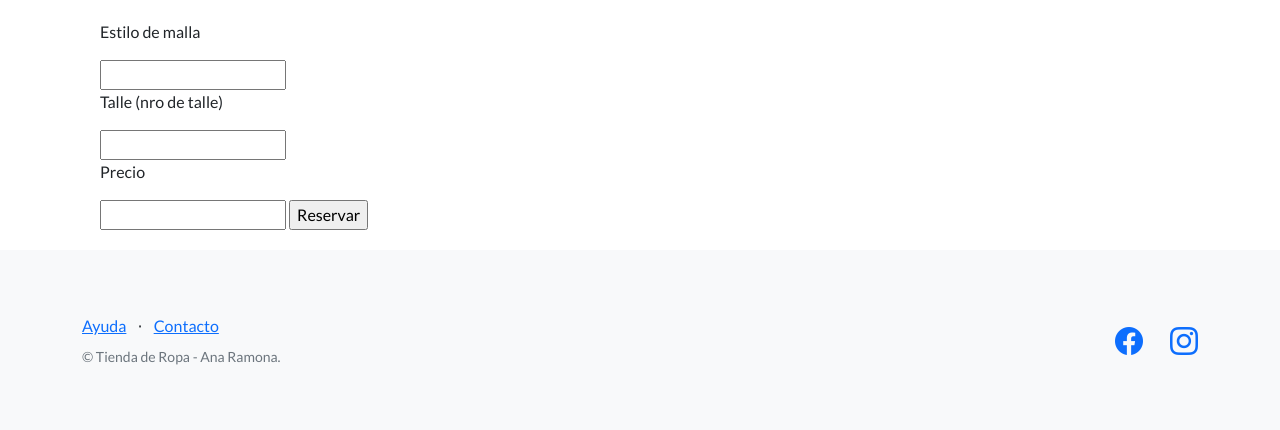
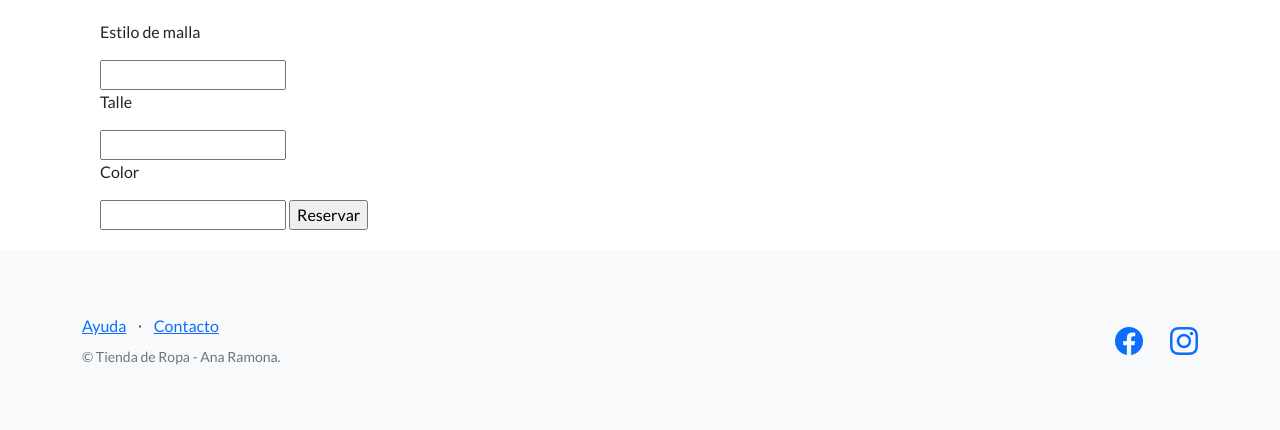
Before and after one commit to MonchiGassull/Tercera-pre-entrega-GASSULL, a Django app: page /ropa/pedido-malla/ in a window 1280 px wide. Shown: the part 66-496 px from the top of the page. Run offline with Django 4.2, Linux system fonts and the light colour scheme; some libraries are stand-ins or nearby versions.

Commit message:
Corregida base de datos

```diff
--- a/TiendaAnaRamona/templates/TiendaAnaRamona/formulario.html
+++ b/TiendaAnaRamona/templates/TiendaAnaRamona/formulario.html
@@ -5,10 +5,10 @@
     {% csrf_token %}
     <p>Tipo de vestido</p>
     <input type="text" name="nombre">
-    <p>Talle (nro de talle)</p>
+    <p>Talle</p>
     <input type="text" name="talle">
-    <p>Precio</p>
-    <input type="number" name="precio">
+    <p>Color</p>
+    <input type="text" name="color">
     <input type="submit" value="Reservar">
 </form>
 {% endblock contenido %}
--- a/TiendaAnaRamona/templates/TiendaAnaRamona/formulario_mallas.html
+++ b/TiendaAnaRamona/templates/TiendaAnaRamona/formulario_mallas.html
@@ -5,10 +5,10 @@
     {% csrf_token %}
     <p>Estilo de malla</p>
     <input type="text" name="nombre">
-    <p>Talle (nro de talle)</p>
+    <p>Talle</p>
     <input type="text" name="talle">
-    <p>Precio</p>
-    <input type="number" name="precio">
+    <p>Color</p>
+    <input type="text" name="color">
     <input type="submit" value="Reservar">
 </form>
 {% endblock contenido %}
--- a/TiendaAnaRamona/templates/TiendaAnaRamona/formulario_sombreros.html
+++ b/TiendaAnaRamona/templates/TiendaAnaRamona/formulario_sombreros.html
@@ -5,10 +5,10 @@
     {% csrf_token %}
     <p>Tipo de sombrero</p>
     <input type="text" name="nombre">
-    <p>Talle (nro de talle)</p>
+    <p>Talle</p>
     <input type="text" name="talle">
-    <p>Precio</p>
-    <input type="number" name="precio">
+    <p>Color</p>
+    <input type="text" name="color">
     <input type="submit" value="Reservar">
 </form>
 {% endblock contenido %}
--- a/TiendaAnaRamona/templates/TiendaAnaRamona/lista_mallas.html
+++ b/TiendaAnaRamona/templates/TiendaAnaRamona/lista_mallas.html
@@ -9,7 +9,7 @@
         {% endblock contenido_mallas %}
         <ul>
         {% for malla in mall %}
-            <li>{{ malla.nombre }}, {{ malla.talle }}, {{ malla.precio }}</li>
+            <li>{{ malla.nombre }}, {{ malla.talle }}, {{ malla.color }}</li>
         {% endfor %}
         </ul>
     </div>
--- a/TiendaAnaRamona/templates/TiendaAnaRamona/lista_sombreros.html
+++ b/TiendaAnaRamona/templates/TiendaAnaRamona/lista_sombreros.html
@@ -7,7 +7,7 @@
         <a href="{% url 'hacer_pedido_sombrero' %}">Reservar Sombrero</a>
         <ul>
         {% for sombrero in somb %}
-            <li>{{ sombrero.nombre }}, {{ sombrero.talle }}, {{ sombrero.precio }}</li>
+            <li>{{ sombrero.nombre }}, {{ sombrero.talle }}, {{ sombrero.color }}</li>
         {% endfor %}
         </ul>
     </div>
--- a/TiendaAnaRamona/templates/TiendaAnaRamona/lista_vestidos.html
+++ b/TiendaAnaRamona/templates/TiendaAnaRamona/lista_vestidos.html
@@ -7,7 +7,7 @@
         <a href="{% url 'hacer_pedido_vestido' %}">Reservar Vestido</a>
         <ul>
         {% for vestido in vest %}
-            <li>{{ vestido.nombre }}, {{ vestido.talle }}, {{ vestido.precio }}</li>
+            <li>{{ vestido.nombre }}, {{ vestido.talle }}, {{ vestido.color }}</li>
         {% endfor %}
         </ul>
     </div>
--- a/TiendaAnaRamona/views.py
+++ b/TiendaAnaRamona/views.py
@@ -43,9 +43,9 @@ def hacer_pedido_vestido(request):
     if request.method == "POST":
         data = request.POST
         nombre = data["nombre"]
-        precio = data["talle"]
-        talle = data["precio"]
-        vestido = Vestidos(nombre=nombre, talle=talle, precio=precio)
+        color = data["color"]
+        talle = data["talle"]
+        vestido = Vestidos(nombre=nombre, talle=talle, color=color)
         vestido.save()
 
 
@@ -62,9 +62,9 @@ def hacer_pedido_malla(request):
     if request.method == "POST":
         data = request.POST
         nombre = data["nombre"]
-        precio = data["talle"]
-        talle = data["precio"]
-        malla = Malla(nombre=nombre, talle=talle, precio=precio)
+        color = data["color"]
+        talle = data["talle"]
+        malla = Malla(nombre=nombre, talle=talle, color=color)
         malla.save()
 
 
@@ -81,9 +81,9 @@ def hacer_pedido_sombrero(request):
     if request.method == "POST":
         data = request.POST
         nombre = data["nombre"]
-        precio = data["talle"]
-        talle = data["precio"]
-        sombrero = Sombreros(nombre=nombre, talle=talle, precio=precio)
+        color = data["color"]
+        talle = data["talle"]
+        sombrero = Sombreros(nombre=nombre, talle=talle, color=color)
         sombrero.save()
 
 
```
Also changed, not shown: TiendaAnaRamona/models.py (+6 -6 lines), TiendaAnaRamona/migrations/0001_initial.py, TiendaAnaRamona/migrations/0002_vestidos_rename_producto_malla.py (deleted), TiendaAnaRamona/migrations/0003_sombreros.py (deleted), db.sqlite3.
